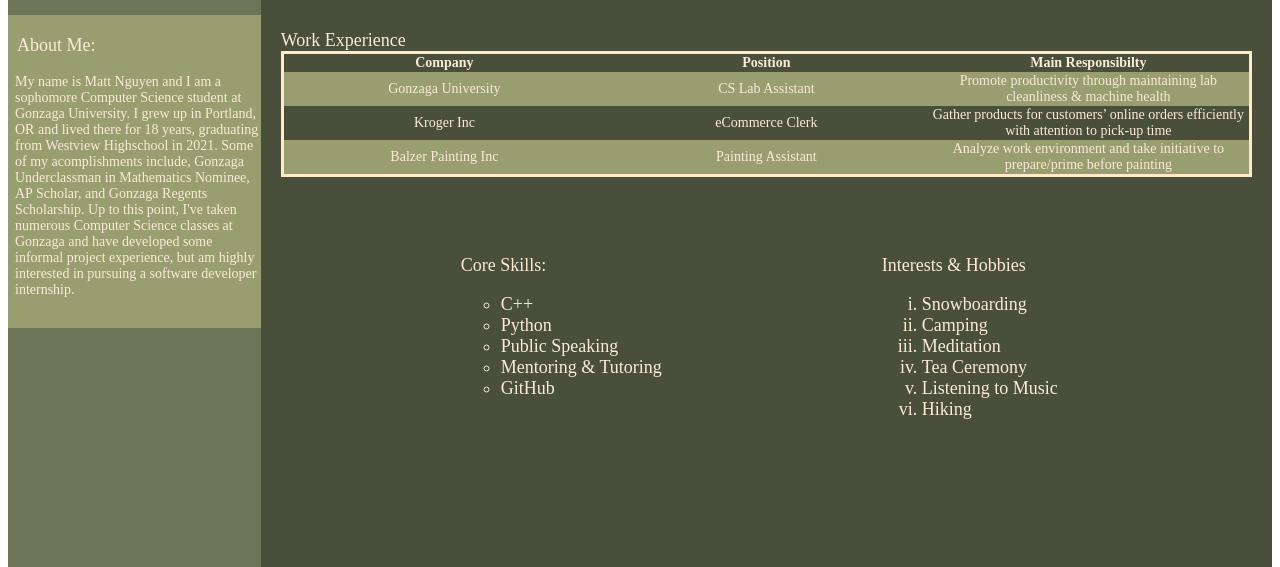
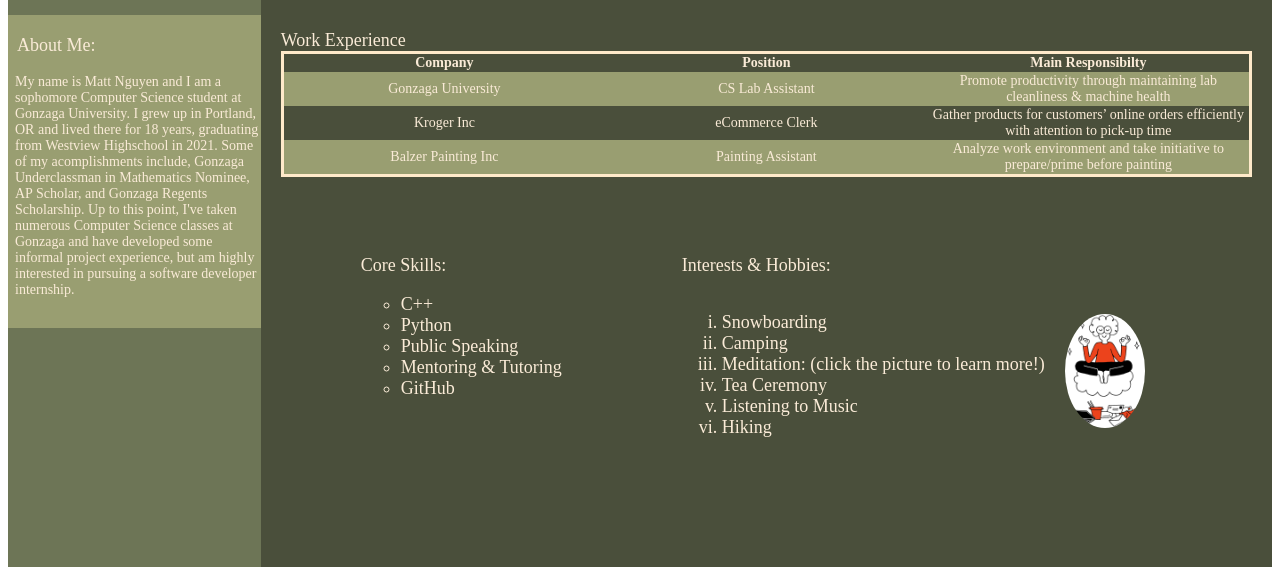
Before and after one commit to mootqns/cpsc332-hw3, a plain HTML site: page docs/index.html in a window 1280 px wide. Shown: the part 301-868 px from the top of the page. Drawn offline with Linux system fonts and the light colour scheme.

Commit message:
updating

```diff
--- a/docs/index.html
+++ b/docs/index.html
@@ -5,8 +5,6 @@ Last Modified: 10.05.2022 -->
 
 <!-- TODO:
 NAV
-FAVICON
-CSS STYLED LOGO
 VALIDATOR
 STYLE INTERESTS W/ GRAPHIC HYPERLINK
 -->
@@ -142,18 +140,20 @@ STYLE INTERESTS W/ GRAPHIC HYPERLINK
          <!-- Interests & Hobbies -->
         <section class="intrst">
             <p>
-                Interests & Hobbies
+                Interests & Hobbies:
             </p>
             <ol>
                 <li>Snowboarding</li>
                 <li>Camping</li>
-                <li>Meditation</li>
+                <li>Meditation: (click the picture to learn more!)</li>
                 <li>Tea Ceremony</li>
                 <li>Listening to Music</li>
                 <li>Hiking</li>
             </ol>
+
+            <a href="https://www.nytimes.com/guides/well/how-to-meditate" target="_blank">
+                <img src="./meditation2.jpg" alt="meditating person"></a>
         </section>
-
     </div>
 
 </body>
--- a/docs/style.css
+++ b/docs/style.css
@@ -126,7 +126,7 @@ body {
 
  /* core skills */
  .main .skls {
-    padding: 40px 20px 20px 200px;
+    padding: 40px 20px 20px 100px;
     float: left;
     font-size: large;
  }
@@ -140,17 +140,27 @@ body {
 
 /* interests */
 .main .intrst {
-    padding: 40px 20px 20px 200px;
+    padding: 40px 20px 20px 100px;
     float: left;
 }
 .main .intrst ol {
     list-style-type: lower-roman;
     font-size: large;
+    display: inline;
+    float: left;
 }
 
 .main .intrst p {
     font-size: large;
 }
+
+.main .intrst a img {
+    width: 80px;
+    float: left;
+    padding: 20px;
+    border-radius: 50%;
+}
+
  /* Styling within .header */
 
 .header img {
```
Also changed, not shown: docs/meditation2.jpg (added).
